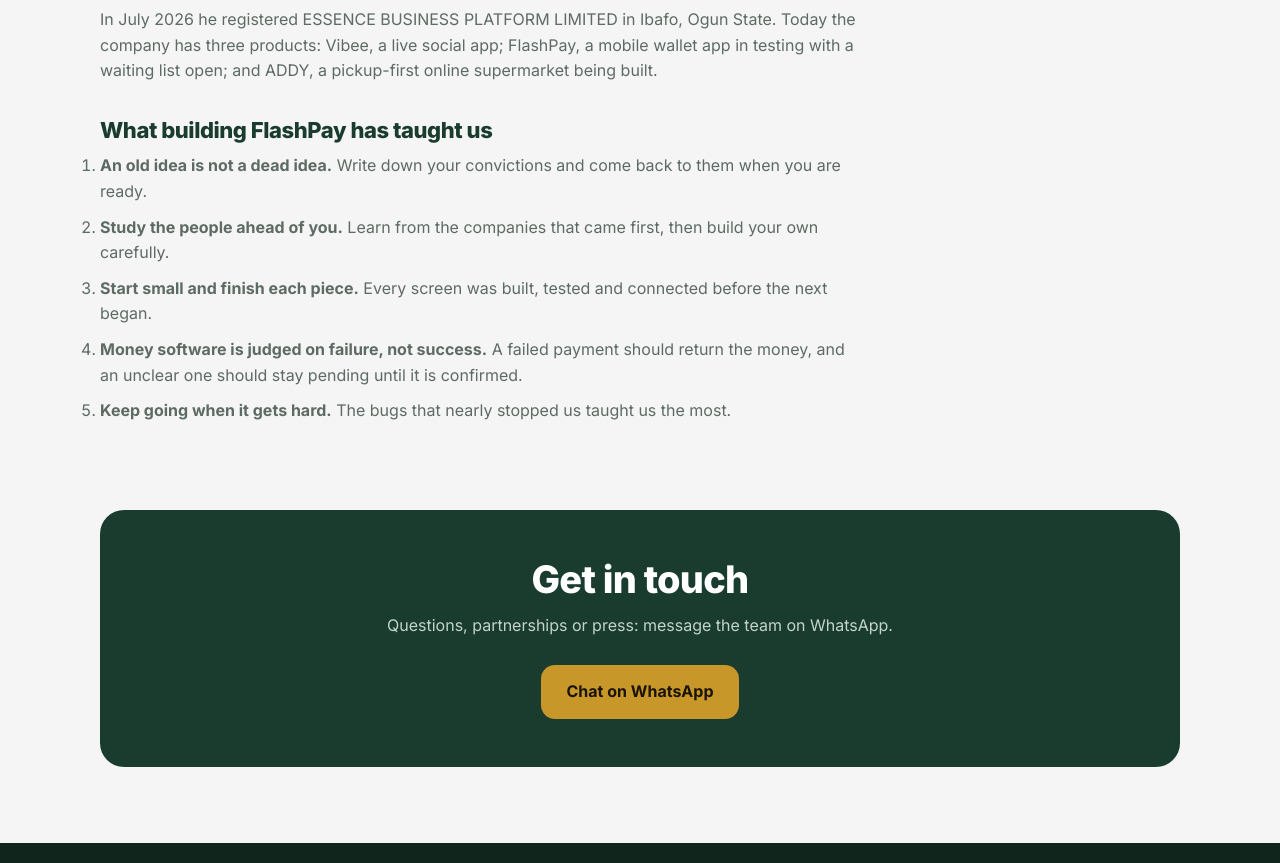
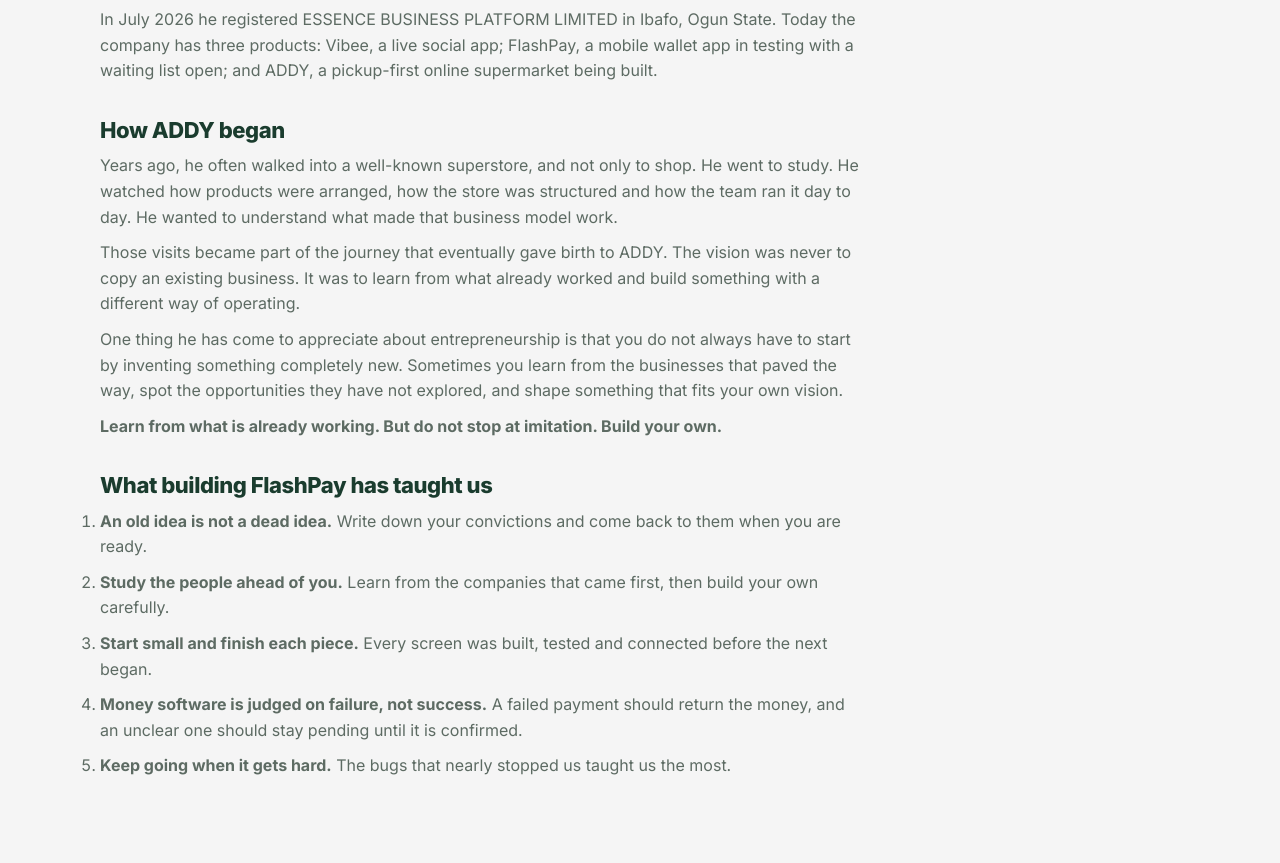
Before and after one commit to michaeloluwatoyin730/ebpl-website, a plain HTML site: page pages/founder.html in a window 1280 px wide. Shown: the part 943-1806 px from the top of the page. Drawn offline with Linux system fonts and the light colour scheme.

Commit message:
Add How ADDY began founder story section and news post

```diff
--- a/pages/founder.html
+++ b/pages/founder.html
@@ -55,6 +55,11 @@
 <p>Then he watched OPay, PalmPay and Moniepoint arrive. He did not see competition. He saw an opportunity to learn. He studied them, learned from them, and started on his conviction.</p>
 <p>He built it from an Android phone, with no laptop and no team. He often worked past midnight without proper sleep. Coding on a phone has real limits, and some bugs stayed unsolved for two weeks or more, when giving up felt like an option. He kept going. Along the way he used AI tools to speed up research and make the work easier.</p>
 <p>In July 2026 he registered ESSENCE BUSINESS PLATFORM LIMITED in Ibafo, Ogun State. Today the company has three products: Vibee, a live social app; FlashPay, a mobile wallet app in testing with a waiting list open; and ADDY, a pickup-first online supermarket being built.</p>
+<h2 id="addy">How ADDY began</h2>
+<p>Years ago, he often walked into a well-known superstore, and not only to shop. He went to study. He watched how products were arranged, how the store was structured and how the team ran it day to day. He wanted to understand what made that business model work.</p>
+<p>Those visits became part of the journey that eventually gave birth to ADDY. The vision was never to copy an existing business. It was to learn from what already worked and build something with a different way of operating.</p>
+<p>One thing he has come to appreciate about entrepreneurship is that you do not always have to start by inventing something completely new. Sometimes you learn from the businesses that paved the way, spot the opportunities they have not explored, and shape something that fits your own vision.</p>
+<p><strong>Learn from what is already working. But do not stop at imitation. Build your own.</strong></p>
 <h2>What building FlashPay has taught us</h2>
 <ol>
 <li><strong>An old idea is not a dead idea.</strong> Write down your convictions and come back to them when you are ready.</li>
--- a/sitemap.xml
+++ b/sitemap.xml
@@ -6,7 +6,7 @@
   <url><loc>https://ebusinessplatform.com.ng/pages/addy.html</loc><lastmod>2026-10-29</lastmod><priority>0.8</priority></url>
   <url><loc>https://ebusinessplatform.com.ng/pages/vibee.html</loc><lastmod>2026-10-29</lastmod><priority>0.8</priority></url>
   <url><loc>https://ebusinessplatform.com.ng/pages/about.html</loc><lastmod>2026-10-29</lastmod><priority>0.5</priority></url>
-  <url><loc>https://ebusinessplatform.com.ng/pages/founder.html</loc><lastmod>2026-11-18</lastmod><priority>0.6</priority></url>
+  <url><loc>https://ebusinessplatform.com.ng/pages/founder.html</loc><lastmod>2026-11-20</lastmod><priority>0.6</priority></url>
   <url><loc>https://ebusinessplatform.com.ng/pages/news.html</loc><lastmod>2026-10-29</lastmod><priority>0.5</priority></url>
   <url><loc>https://ebusinessplatform.com.ng/pages/contact.html</loc><lastmod>2026-10-29</lastmod><priority>0.5</priority></url>
   <url><loc>https://ebusinessplatform.com.ng/pages/privacy.html</loc><lastmod>2026-10-29</lastmod><priority>0.5</priority></url>
```
Also changed, not shown: pages/news.html (+1 -0 lines).
